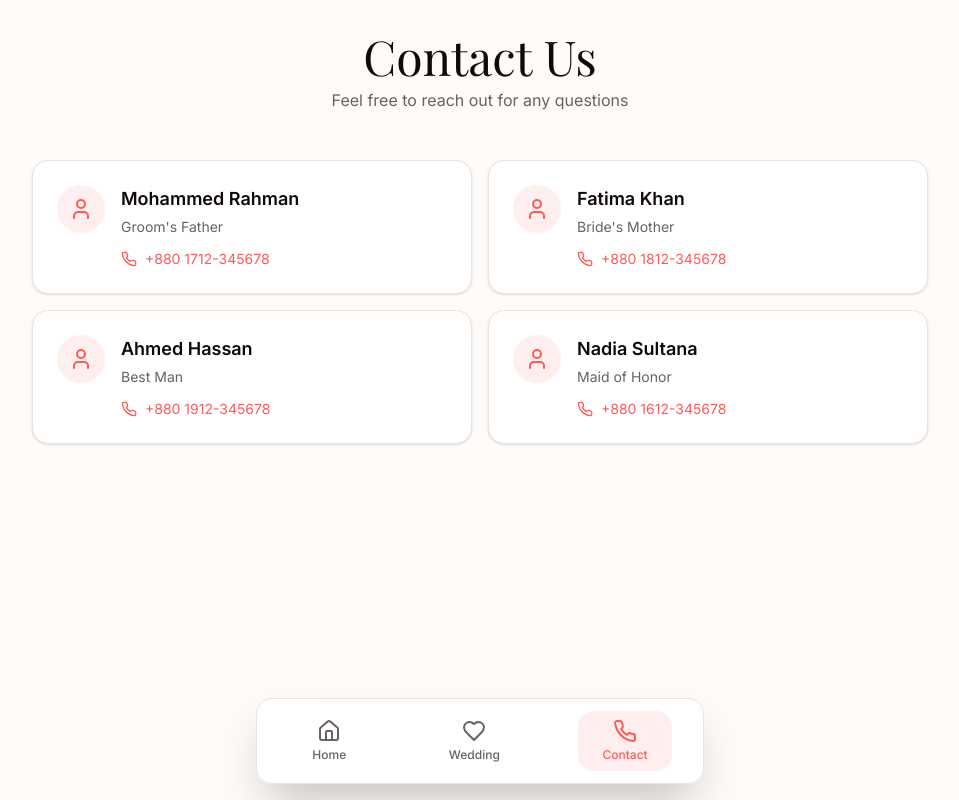
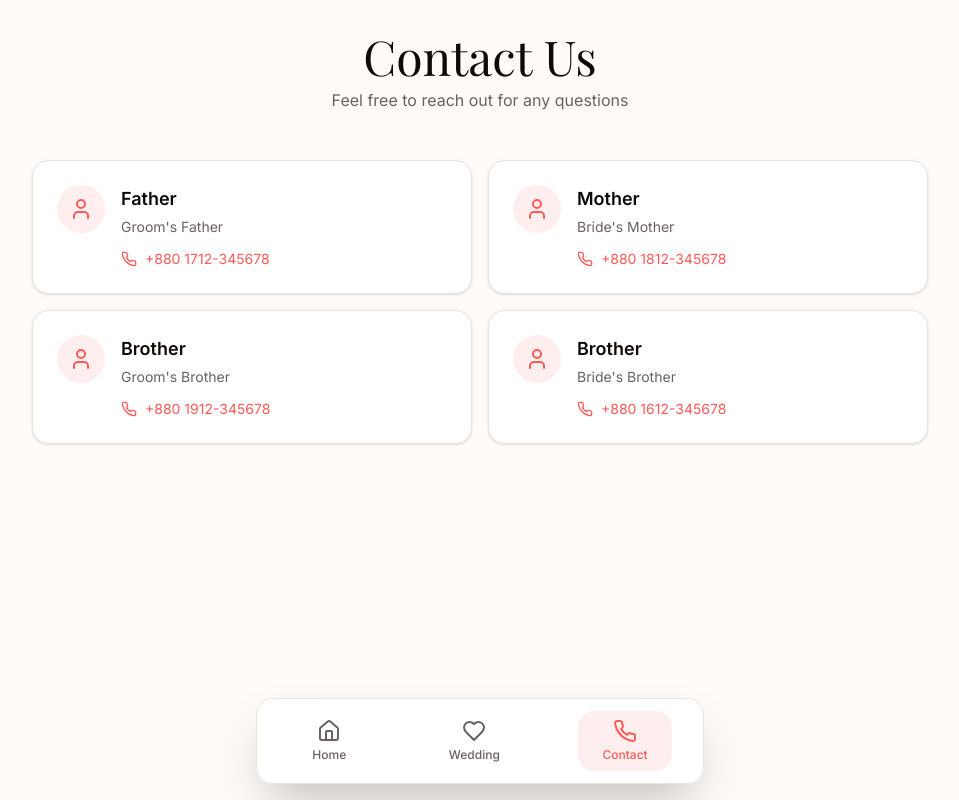
Before and after one commit to Apur0y/promit-anwesha-wedding, a Next.js app: page /contact in a window 1280 px wide. Shown: the whole page, without its empty margins (160-1119 px from the left). Built offline with nearby package versions, Linux system fonts and the light colour scheme; a web font is replaced by a local one.

Commit message:
Changes the details

```diff
--- a/app/contact/page.tsx
+++ b/app/contact/page.tsx
@@ -7,23 +7,23 @@ import { motion } from "framer-motion"
 export default function ContactPage() {
   const contacts = [
     {
-      name: "Mohammed Rahman",
+      name: "Father",
       relationship: "Groom's Father",
       mobile: "+880 1712-345678",
     },
     {
-      name: "Fatima Khan",
+      name: "Mother",
       relationship: "Bride's Mother",
       mobile: "+880 1812-345678",
     },
     {
-      name: "Ahmed Hassan",
-      relationship: "Best Man",
+      name: "Brother",
+      relationship: "Groom's Brother",
       mobile: "+880 1912-345678",
     },
     {
-      name: "Nadia Sultana",
-      relationship: "Maid of Honor",
+      name: "Brother",
+      relationship: "Bride's Brother",
       mobile: "+880 1612-345678",
     },
   ]
--- a/app/wedding/page.tsx
+++ b/app/wedding/page.tsx
@@ -20,7 +20,7 @@ export default function WeddingPage() {
     },
     {
       title: "Reception",
-      date: "January 23, 2026",
+      date: "January 24, 2026",
       time: "7:00 PM - 11:00 PM",
       location: "Grand Ballroom, Dhaka",
     },
```
